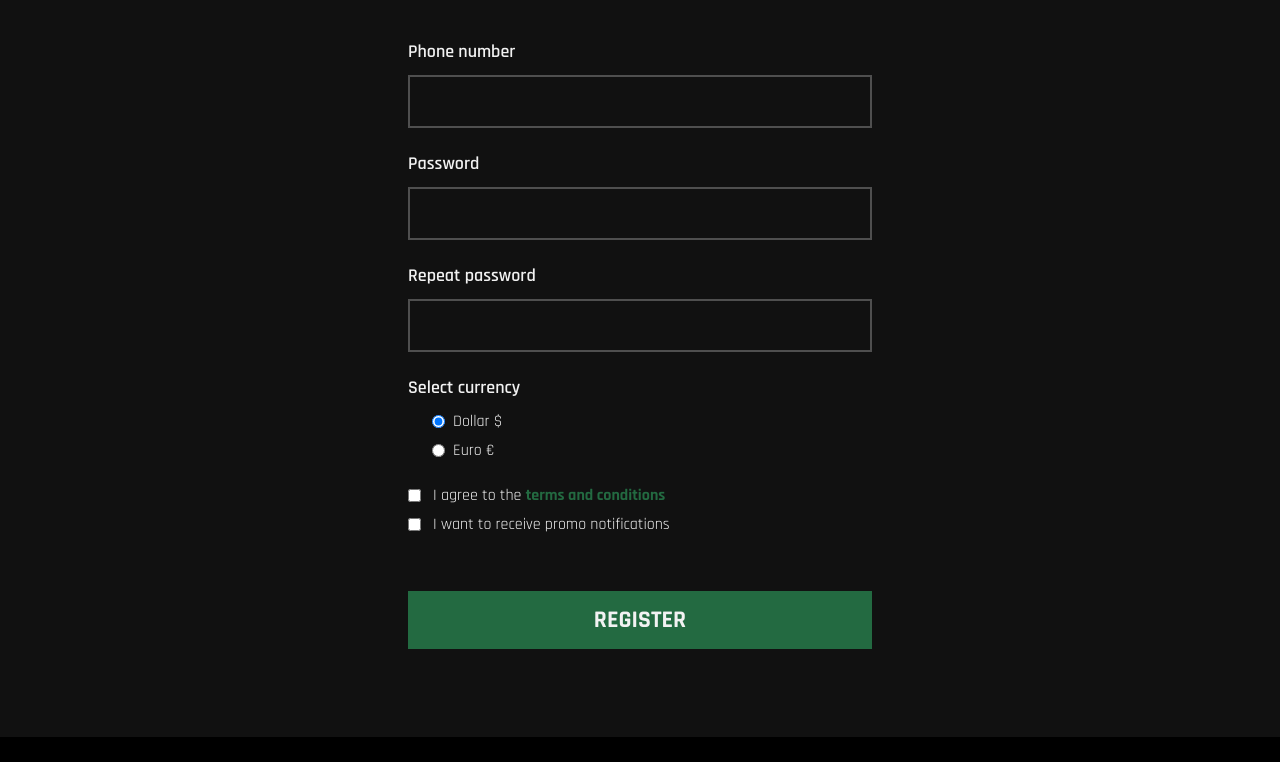
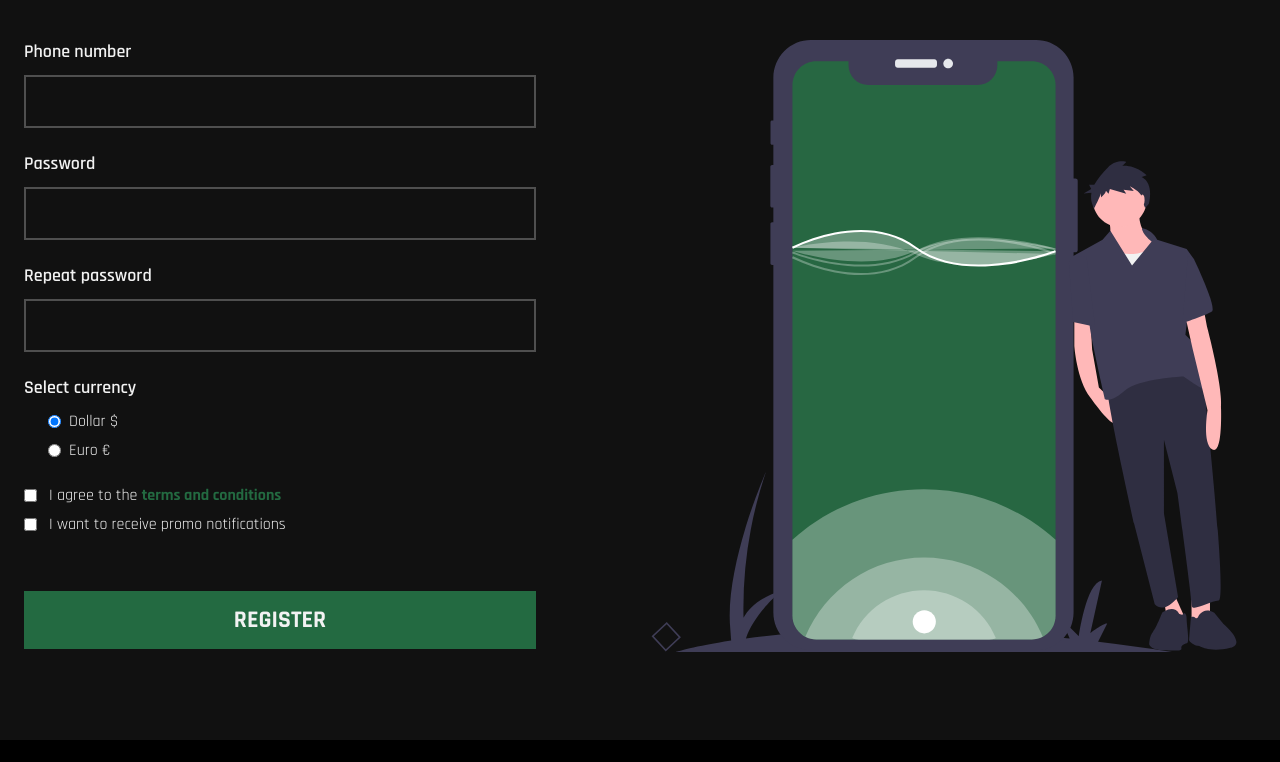
Before and after one commit to krckyboy/test, a plain HTML site: page index.html in a window 1280 px wide. Shown: the part 233-995 px from the top of the page. Drawn offline with Linux system fonts and the light colour scheme.

Commit message:
#3 Added Illustration for wide screens for mobile tab.

```diff
--- a/index.html
+++ b/index.html
@@ -36,10 +36,10 @@
 			</div>
 		</header>
 		<main class="main">
-			<div class="container container--narrow">
+			<div class="container container--wide container--outer">
 				<h1 class="h1">Register</h1>
-				<div class="container--narrow">
-					<form action="" class="form">
+				<div class="container--wide container--main">
+					<form action="" class="form container--narrow">
 						<fieldset class="formGroup">
 							<label class="label--block label" for="number"
 								>Phone number</label
@@ -70,8 +70,8 @@
 								class="input"
 								type="password"
 								name="repeatPassword"
-                                required
-                                id="repeatPassword"
+								required
+								id="repeatPassword"
 							/>
 						</fieldset>
 						<fieldset class="formGroup">
@@ -132,6 +132,7 @@
 							REGISTER
 						</button>
 					</form>
+					<img src="assets/illustrationMobile.svg" class="illustration" alt="Illustration" />
 				</div>
 			</div>
 		</main>
--- a/styles/main.scss
+++ b/styles/main.scss
@@ -64,6 +64,41 @@ body {
 	&--wide {
 		max-width: 1440px;
     }
+
+    &--outer {
+        margin: 0 auto;
+        max-width: 512px;
+        @media (min-width: 1260px) {
+            max-width: 1440px;
+        }
+    }
+
+	&--main {
+		@media (min-width: 1260px) {
+			display: flex;
+			justify-content: space-between;
+			align-items: flex-start;
+		}
+	}
+}
+
+.form,
+.illustration {
+	@media (min-width: 1260px) {
+		flex: 1 1 auto;
+		align-self: stretch;
+	}
+}
+
+.illustration {
+	display: none;
+
+	@media (min-width: 1260px) {
+		align-self: flex-end;
+		height: 612px;
+		max-width: 50%;
+		display: initial;
+	}
 }
 
 .h1 {
@@ -117,12 +152,12 @@ body {
 	padding: 12px 0;
 	color: #f2f2f2;
 	background-color: #236a41;
-	border: 2px solid #236a41 ;
+	border: 2px solid #236a41;
 	font-family: Rajdhani;
 	font-style: normal;
 	font-weight: bold;
 	font-size: 24px;
-    transition: border-color .2s;
+	transition: border-color 0.2s;
 
 	&:focus,
 	&:active {
@@ -137,8 +172,6 @@ body {
 			border-color: white;
 		}
 	}
-
-
 }
 
 .input {
@@ -149,7 +182,7 @@ body {
 	width: 100%;
 	color: #f2f2f2;
 	font-family: Rajdhani;
-    transition: all .2s;
+	transition: all 0.2s;
 
 	&:focus,
 	&:active {
@@ -302,7 +335,7 @@ body {
 			margin-right: 8px;
 		}
 
-        transition: .2s border, .2s background-color;
+		transition: 0.2s border, 0.2s background-color;
 
 		&:hover {
 			background-color: #276742;
```
Also changed, not shown: assets/illustrationEmail.svg (added), assets/illustrationMobile.svg (added), styles/main.css, 1 other file. Lines whose indentation alone changed are shown as unchanged.
